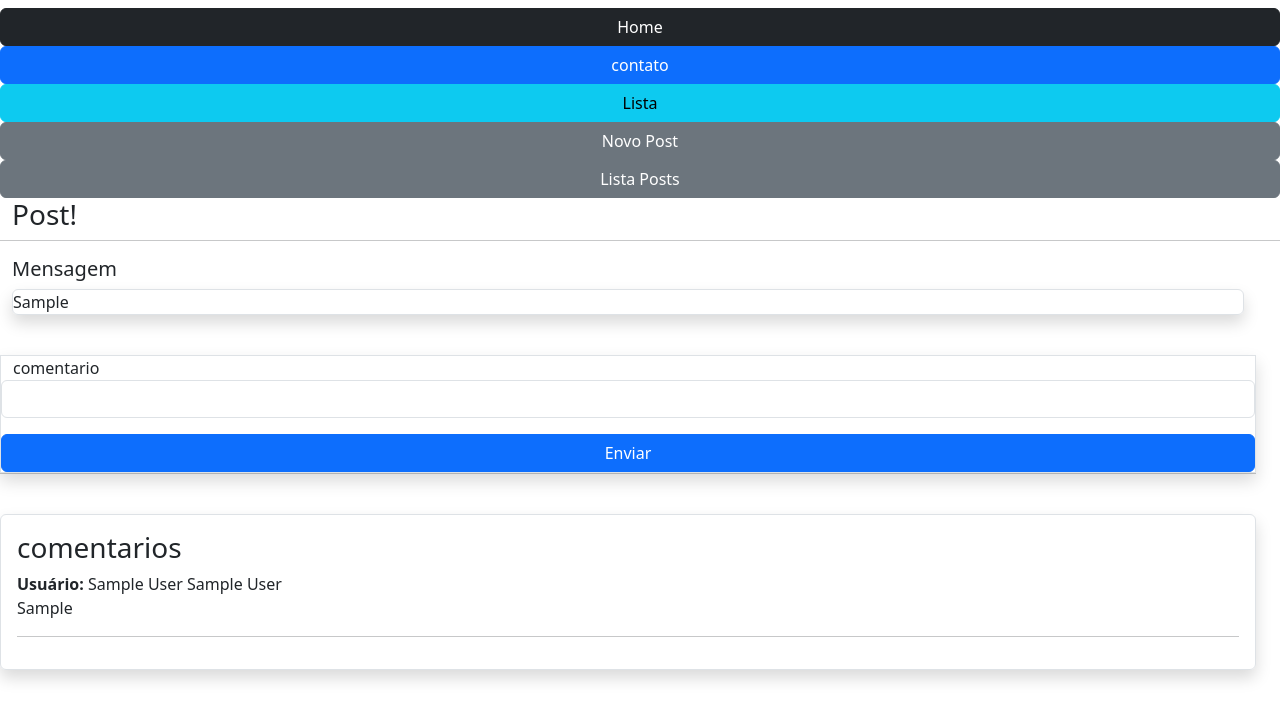
After one commit to Kevin-Silva15/Estudando_Flask, a Flask app: page /post/1/ in a window 1280 px wide. The commit adds this page. Shown: the top 720 px of the page. Run offline with Flask 3, Linux system fonts and the light colour scheme; a user stored in the database is signed in; tables that the repository leaves empty hold one stand-in row (values such as "Sample post").

Commit message:
Inclusão de loguin requirede e relações entre tabelas

```diff
--- a/app/forms.py
+++ b/app/forms.py
@@ -1,9 +1,75 @@
 from flask_wtf import FlaskForm
-from wtforms import StringField, SubmitField
-from wtforms.validators import DataRequired, Email
+from wtforms import StringField, SubmitField, PasswordField
+from wtforms.validators import DataRequired, Email, EqualTo, ValidationError
 
-from app import db
-from app.models import Contato
+from app import db, bcrypt
+from app.models import Contato, User, Post, PostComentarios
+
+class UseForm(FlaskForm):
+    nome = StringField('Nome', validators=[DataRequired()])
+    sobrenome = StringField('Sobrenome', validators=[DataRequired()])
+    email = StringField('E-mail', validators=[DataRequired(), Email()])
+    senha = PasswordField('Senha', validators=[DataRequired()])
+    Confirmar_senha = PasswordField('Confirmar senha', validators=[DataRequired(), EqualTo('senha')])
+    btnSubmit = SubmitField('Cadastrar')
+
+    def validade_email(self,email):
+        if User.query.filter(email=email.data).first():
+            return ValidationError('Usuario já cadastrado com esse E-mail!')
+
+    def save(self):
+        senha = bcrypt.generate_password_hash(self.senha.data.encode('utf-8'))
+        user = User(
+            nome = self.nome.data,
+            sobrenome = self.sobrenome.data,
+            email = self.email.data,
+            senha = senha
+        )
+
+        db.session.add(user)
+        db.session.commit()
+        return user
+
+class LoginForm(FlaskForm):
+    email = StringField('E-mail', validators=[DataRequired(), Email()])
+    senha = PasswordField('Senha', validators=[DataRequired()])
+    btnSubmit = SubmitField('Login')
+
+    def login(self):
+        user = User.query.filter_by(email= self.email.data).first()
+        if user:
+            if bcrypt.check_password_hash(user.senha, self.senha.data.encode('utf-8')):
+                return user
+            else:
+                raise Exception('Senha Incorreta!')
+        else:
+            raise Exception('Usuário não encontrado')
+
+class PostForm(FlaskForm):
+    mensagem = StringField('Mensagem', validators=[DataRequired()])
+    btnSubmit = SubmitField('Enviar')
+
+    def save(self, user_id):
+        post = Post(
+            mensagem = self.mensagem.data,
+            user_id=user_id
+        )
+        db.session.add(post)
+        db.session.commit()
+
+class PostComentariosForm(FlaskForm):
+    comentario = StringField('comentario', validators=[DataRequired()])
+    btnSubmit = SubmitField('Enviar')
+
+    def save(self, user_id,post_id):
+        comentario = PostComentarios(
+            comentario = self.comentario.data,
+            user_id=user_id,
+            post_id=post_id
+        )
+        db.session.add(comentario)
+        db.session.commit()
+
 
 class ContatoForm(FlaskForm):
     nome = StringField('Nome', validators=[DataRequired()])
--- a/app/routes.py
+++ b/app/routes.py
@@ -1,21 +1,78 @@
 from app import app, db
 from flask import render_template, url_for, request, redirect
-from app.models import Contato
-from app.forms import ContatoForm
+from app.models import Contato, Post
+from app.forms import ContatoForm, UseForm, LoginForm, PostForm, PostComentariosForm
+from flask_login import login_user, logout_user, current_user, login_required
 
 #rota principal
-@app.route('/')
+@app.route('/',methods=['GET','POST'])
 def homepage():
     usuario = 'Kevin'
     idade = 22
+    form =LoginForm()
+
+    # # trazer o usuario que esta logado
+    # print(current_user)
+    # #trazer a informação se tem alguem logado
+    # print(current_user.is_authenticated)
+    if form.validate_on_submit():
+        user = form.login()
+        login_user(user, remember=True)
     context = {
         'usuario':usuario,
         'idade':idade
     }
-    return render_template('index.html',context=context)
+    return render_template('index.html',context=context, form=form)
+
+@app.route('/Cadastro', methods=['GET','POST'])
+def cadastro():
+    form = UseForm()
+    if form.validate_on_submit():
+        user = form.save()
+        login_user(user, remember=True)
+        return redirect(url_for('homepage'))
+    return render_template('Cadastro.html', form=form)
+
+@app.route('/sair')
+@login_required
+def logout():
+    logout_user()
+    return redirect(url_for('homepage'))
+
+@app.route('/post/novo', methods=['GET','POST'])
+@login_required
+def PostNovo():
+    form = PostForm()
+    if form.validate_on_submit():
+        form.save(current_user.id)
+        return redirect(url_for('homepage'))
+    return render_template("PostNovo.html",form=form)
+
+@app.route('/post/lista/')
+@login_required
+def PostLista():
+    posts = Post.query.all()
+    print(current_user.posts)
+
+    return render_template("PostLista.html",posts=posts )
+
+@app.route('/post/<int:id>/', methods=['GET','POST'])
+@login_required
+def PostDetail(id):
+    post = Post.query.get(id)
+    form = PostComentariosForm()
+    if form.validate_on_submit():
+        form.save(current_user.id, id)
+        return redirect(url_for('PostDetail', id=id))
+
+    return render_template('post.html',post=post,form=form)
+
+
+
 
 
 @app.route('/contato', methods=['GET','POST'])
+@login_required
 def contato():
     form = ContatoForm()
     context={}
@@ -26,7 +83,11 @@ def contato():
     return render_template("contato.html",context=context, form=form)
 
 @app.route('/contato/lista')
+@login_required
 def contato_lista():
+    #aqui da pra fazer um if e deixar so adm apagar as coisa que nem queria lá no bd
+    if current_user.id == 1:
+        return redirect(url_for('homepage'))
 
     if request.method == "GET":
         pesquisa = request.args.get('pesquisa','')
@@ -40,6 +101,7 @@ def contato_lista():
     return render_template('contato_lista.html', context=context)
 
 @app.route('/contato/<int:id>/')
+@login_required
 def contatoDetail(id):
     obj = Contato.query.get(id)
 
@@ -59,6 +121,7 @@ def contatoDetail(id):
 
 #Formato não tão seguro
 @app.route('/contato_old', methods=['GET','POST'])
+@login_required
 def contato_old():
     context={}
     if request.method == "GET":
--- a/app/templates/nav.html
+++ b/app/templates/nav.html
@@ -3,3 +3,7 @@
 <a href="{{url_for('contato')}}" class="btn btn-primary"> contato </a>
 
 <a href="{{url_for('contato_lista')}}" class="btn btn-info"> Lista </a>
+
+<a href="{{url_for('PostNovo')}}" class="btn btn-secondary"> Novo Post </a>
+
+<a href="{{url_for('PostLista')}}" class="btn btn-secondary"> Lista Posts </a>
--- /dev/null
+++ b/app/templates/post.html
@@ -0,0 +1,44 @@
+{% extends 'base.html' %}
+{% block content %}
+
+<div class="row mt-2">
+   {% include 'nav.html' %}
+
+  <h3>Post!</h3>
+  <hr>
+  <div class="row">
+    <div class="col-12">
+      <h5>Mensagem</h5>
+      <div class="col-12 border rounded p6 shadow">
+        {{post.mensagem}}
+      </div>
+    </div>
+    <div class="col-12 mt-3">
+      <form action="" method="post" class="row mt-4 rounde border shadow">
+    {{form.csrf_token }}
+
+    {{ form.comentario.label() }}
+    {{ form.comentario(class="form-control") }}
+
+    {{ form.btnSubmit(class="btn btn-primary col-12 mt-3")}}
+
+  </form>
+    </div>
+    <hr>
+    <div class="col-12 mt-4 border rounded shadow p-3">
+      <h3>comentarios</h3>
+      {% for c in post.PostComentarios %}
+      <p>
+        <b>Usuário:</b> {{c.user.nome}} {{c.user.sobrenome}} <br>
+        {{c.comentario}}
+      </p>
+      <hr>
+      {% endfor %}
+    </div>
+
+
+  </div>
+
+
+</div>
+{% endblock %}
```
Also changed, not shown: app/__init__.py (+8 -0 lines), app/models.py (+35 -2 lines), app/templates/Cadastro.html (added, +28 -0 lines), app/templates/PostLista.html (added, +41 -0 lines), app/templates/PostNovo.html (added, +16 -0 lines), app/templates/index.html (+33 -2 lines), migrations/versions/50cf54751b0a_.py (added, +35 -0 lines), migrations/versions/6372a883172a_.py (added, +35 -0 lines), migrations/versions/dbb576854b4c_.py (added, +37 -0 lines), instance/database.db.
